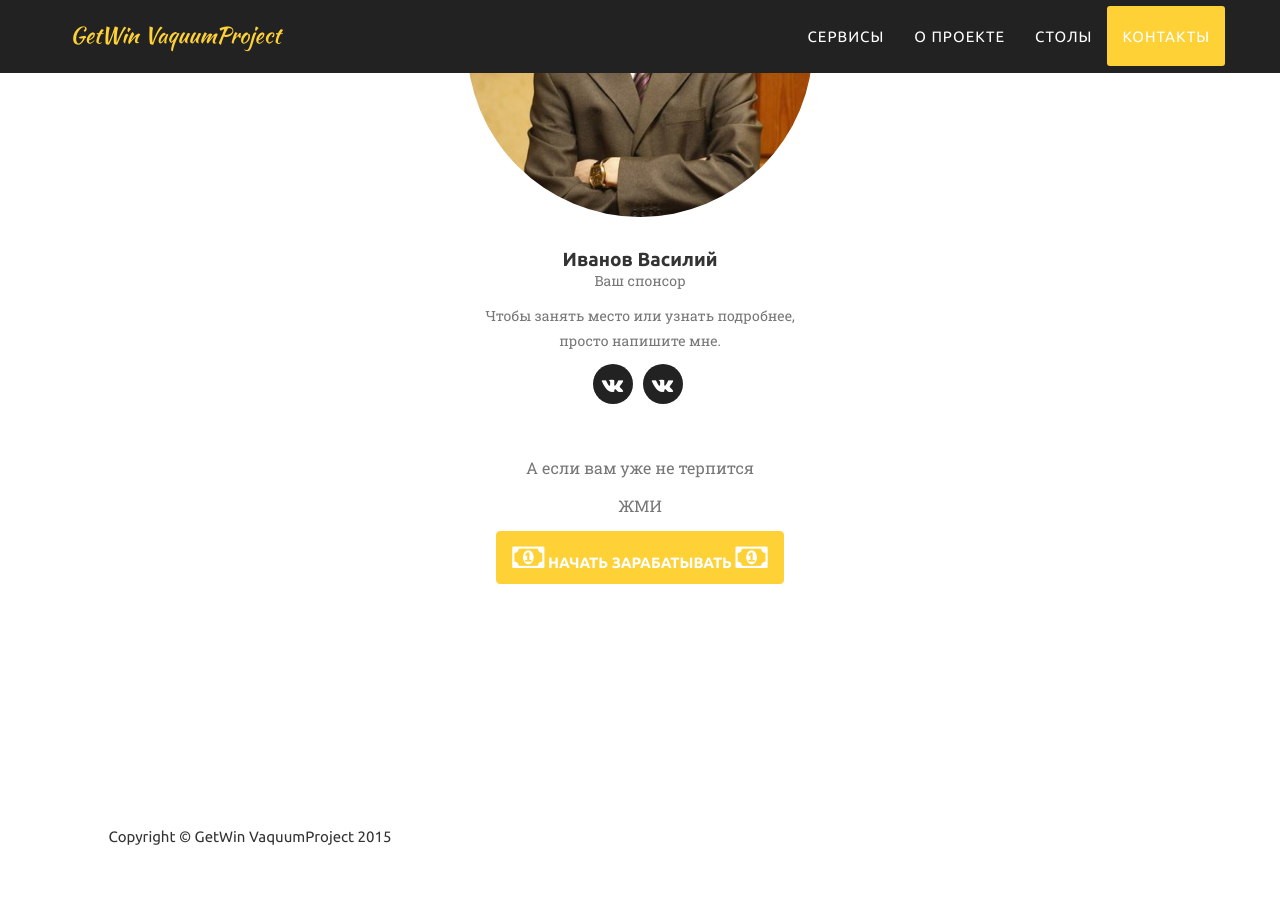
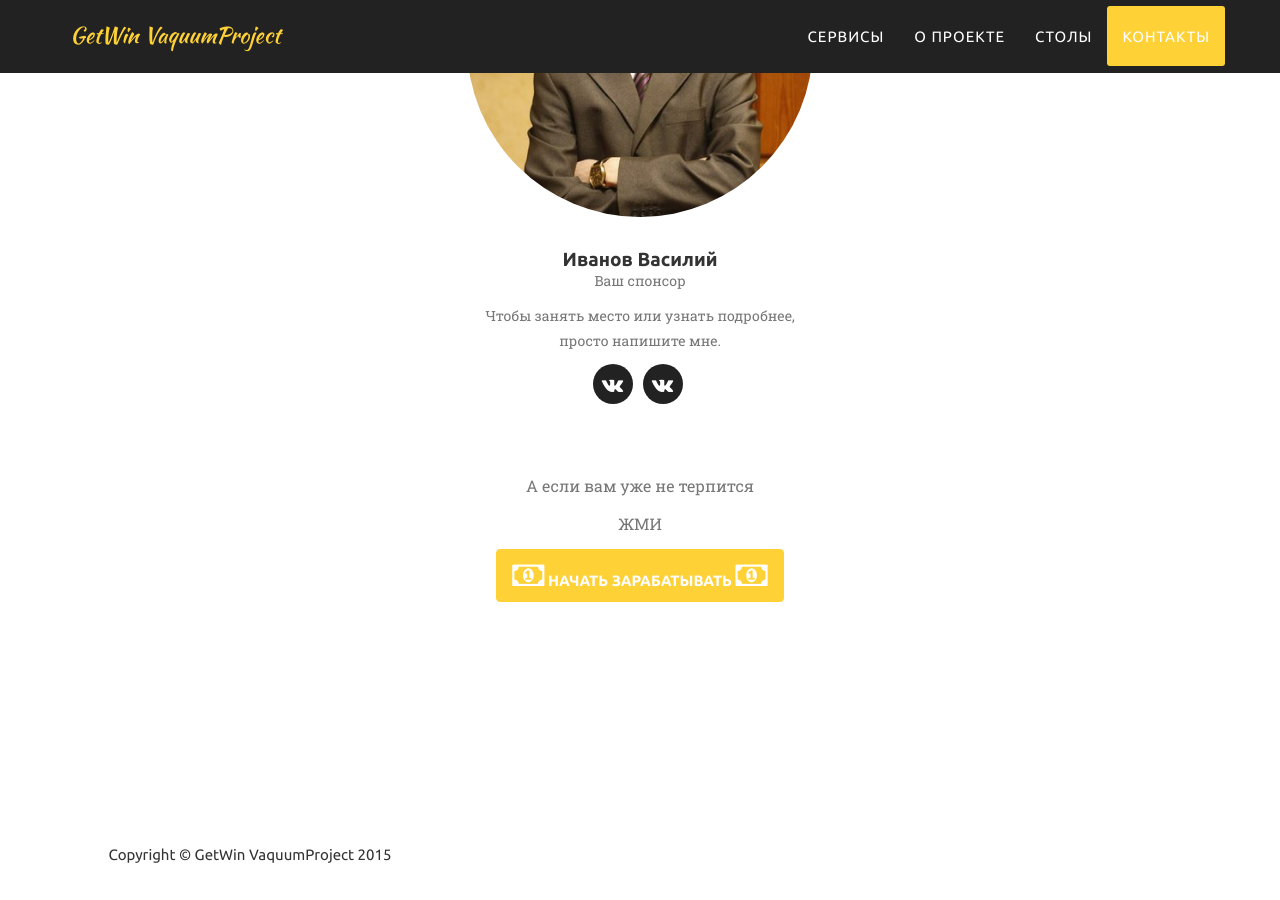
Before and after one commit to IvanovVasiliy/main_site, a Jekyll site: the page built from index.html, in a window 1280 px wide and 900 px high, scrolled down 4082 px. Built offline with Jekyll 4.4.1, drawn with Linux system fonts in a browser that asks for light colours; some web fonts are replaced.

Commit message:
Первый коммит

```diff
--- a/_includes/team.html
+++ b/_includes/team.html
@@ -14,7 +14,7 @@
                             <li><a href="{{ network.url }}"><i class="fa fa-{{ network.title }}"></i></a>
                             {% endfor %}
                         </ul>
-                        <div class="container" id="vk_like"></div>
+                        <div class="container" style="padding-top: 5%;" id="vk_like"></div>
                     </div>
                 </div>
                 {% endfor %}
```
